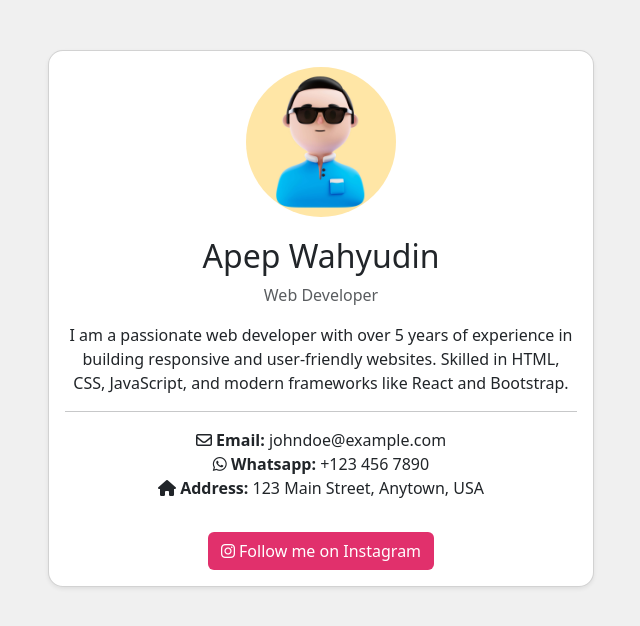
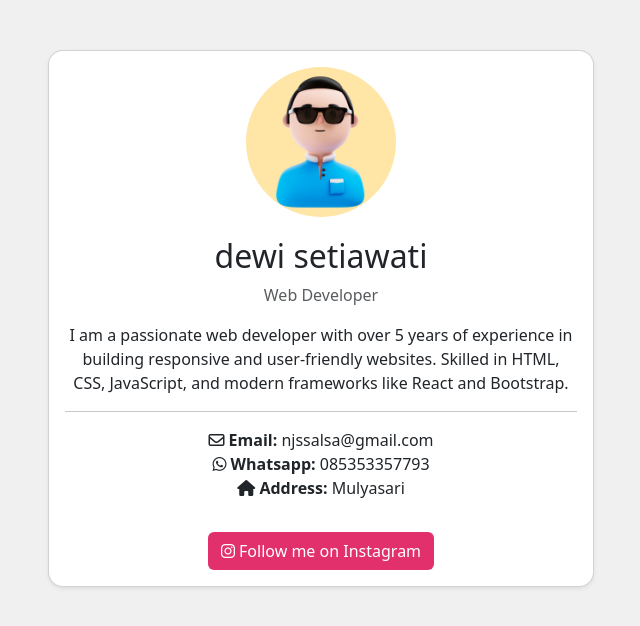
Before and after one commit to apepwahyudin55/tc_dewi_r4, a plain HTML site: page index.html in a window 1280 px wide. Shown: the whole page, without its empty margins (319-959 px from the left). Drawn offline with nearby package versions, Linux system fonts and the light colour scheme.

Commit message:
Update index.html

```diff
--- a/index.html
+++ b/index.html
@@ -15,17 +15,17 @@
                 <div class="card shadow-sm">
                     <div class="card-body text-center">
                         <img src="avatar.jpg" alt="Profile Image" class="profile-img">
-                        <h2>Apep Wahyudin</h2>
+                        <h2>dewi setiawati</h2>
                         <p class="text-muted">Web Developer</p>
                         <p>I am a passionate web developer with over 5 years of experience in building responsive and user-friendly websites. Skilled in HTML, CSS, JavaScript, and modern frameworks like React and Bootstrap.
                         </p>
                         <hr>
                         <ul class="list-unstyled">
-                            <li><i class="fa-regular fa-envelope"></i> <strong>Email:</strong> johndoe@example.com</li>
-                            <li><i class="fa-brands fa-whatsapp"></i> <strong>Whatsapp:</strong> +123 456 7890</li>
-                            <li><i class="fa-solid fa-house"></i> <strong>Address:</strong> 123 Main Street, Anytown, USA</li>
+                            <li><i class="fa-regular fa-envelope"></i> <strong>Email:</strong> njssalsa@gmail.com</li>
+                            <li><i class="fa-brands fa-whatsapp"></i> <strong>Whatsapp:</strong> 085353357793</li>
+                            <li><i class="fa-solid fa-house"></i> <strong>Address:</strong> Mulyasari</li>
                         </ul>
-                        <a href="https://www.instagram.com/sebuahsemangat" target="_blank" class="btn btn-instagram mt-3">
+                        <a href="https://www.instagram.com/dwisetiawati37" target="_blank" class="btn btn-instagram mt-3">
                             <i class="fab fa-instagram"></i> Follow me on Instagram
                         </a>
                     </div>
```
